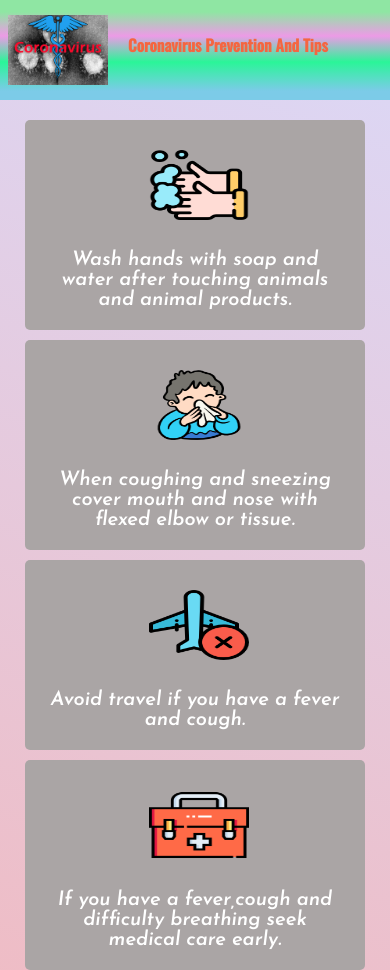
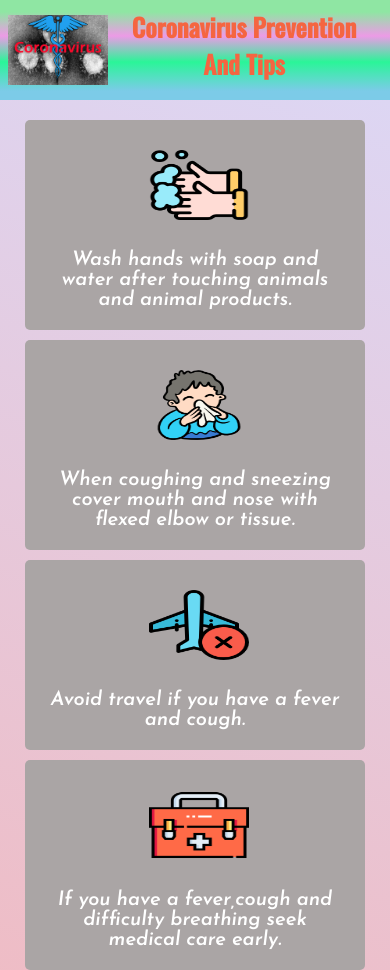
Before and after one commit to Mdakhib/covid19_tips-by-grid, a plain HTML site: page index.html in a window 390 px wide. Shown: the top 970 px of the page. Drawn offline with nearby package versions, Linux system fonts and the light colour scheme.

Commit message:
final commit-2

```diff
--- a/styles.css
+++ b/styles.css
@@ -262,14 +262,14 @@ background-image: linear-gradient(19deg, #21D4FD 0%, #B721FF 50%, #c58080 100%);
         padding: 10px 0px 0px 20px;
         text-transform: capitalize;
         text-align: center;
-        font-size: 16px;
+        font-size: 25px;
         color: rgb(245, 101, 65);
         font-family: 'Oswald', sans-serif;
         padding-bottom: 20px;
 
     }
     .header .h2:hover{
-        font-size: 25px;
+        /* font-size: 25px; */
     }
     img{
         padding-top: 10px;
```
